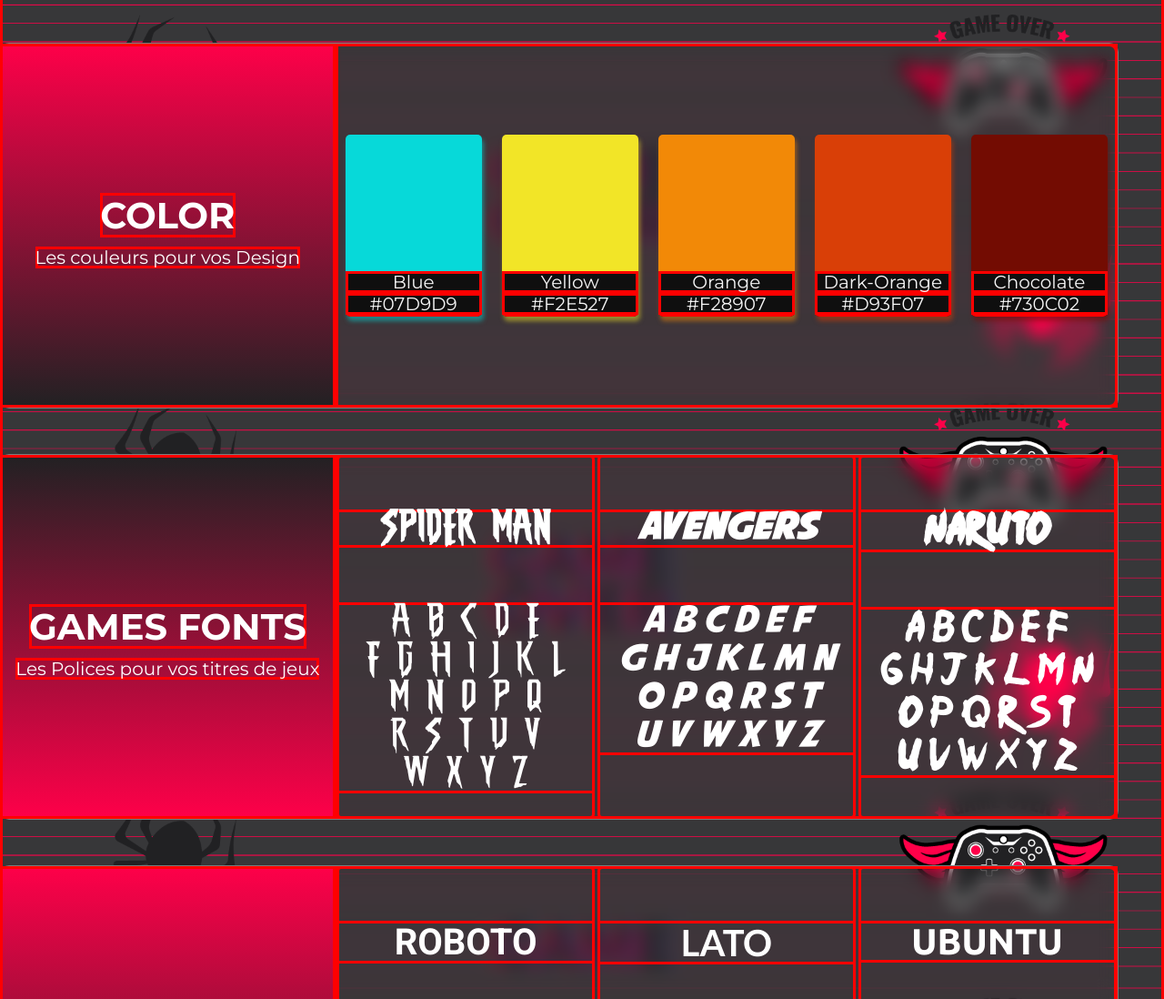
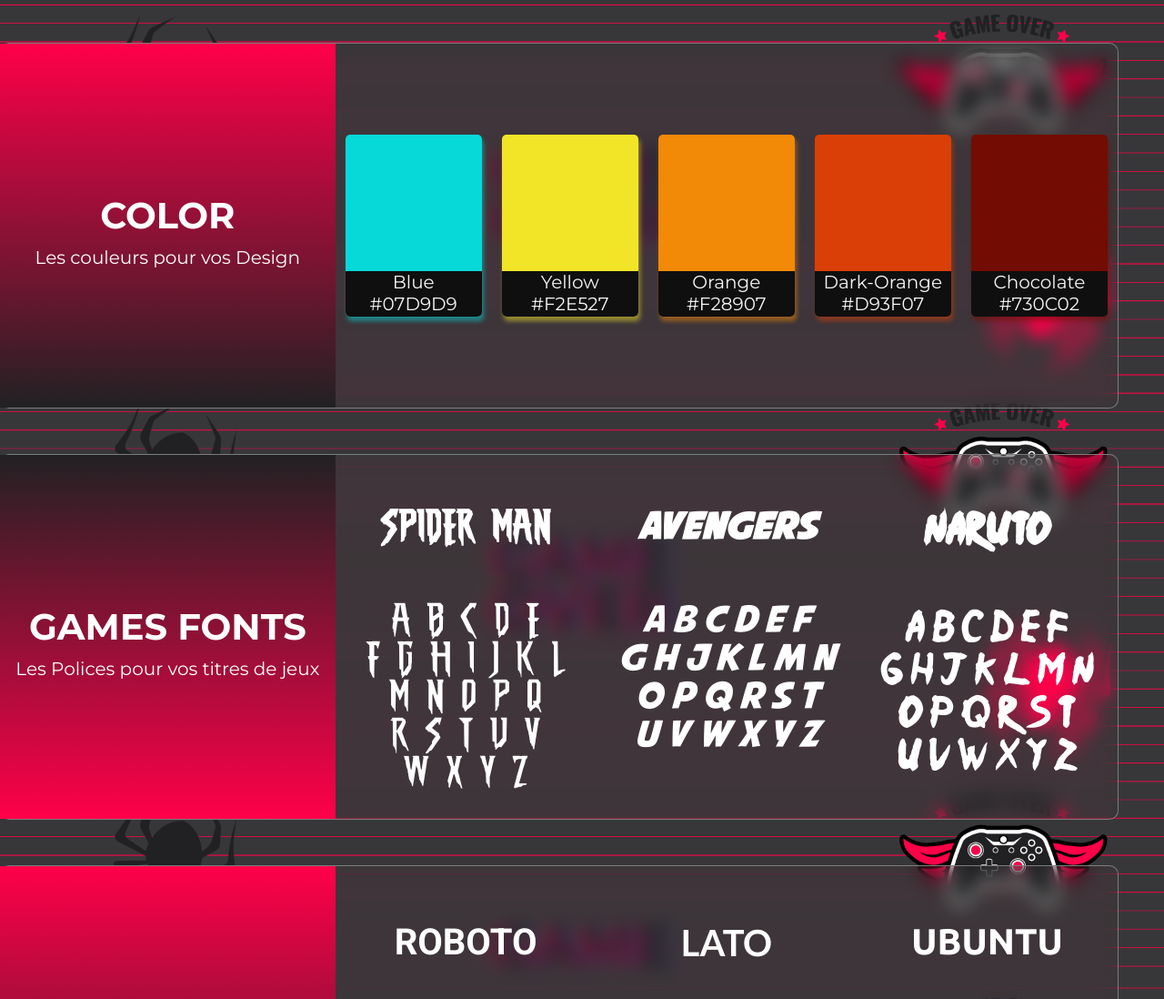
Before and after one commit to BlackJr-Git/design-system, a plain HTML site: page index.html in a window 1280 px wide. Shown: the part 864-1962 px from the top of the page at 91% size. Drawn offline with nearby package versions, Linux system fonts and the light colour scheme; files whose address does not match are found by name.

Commit message:
Update style.css

```diff
--- a/style.css
+++ b/style.css
@@ -72,7 +72,7 @@
     padding: 0;
     font-family: 'Montserrat', sans-serif;
     box-sizing: border-box;
-    box-shadow: 0 0 0 3px inset red ;
+   /* box-shadow: 0 0 0 3px inset red ; */
 }
 
 html{
```
